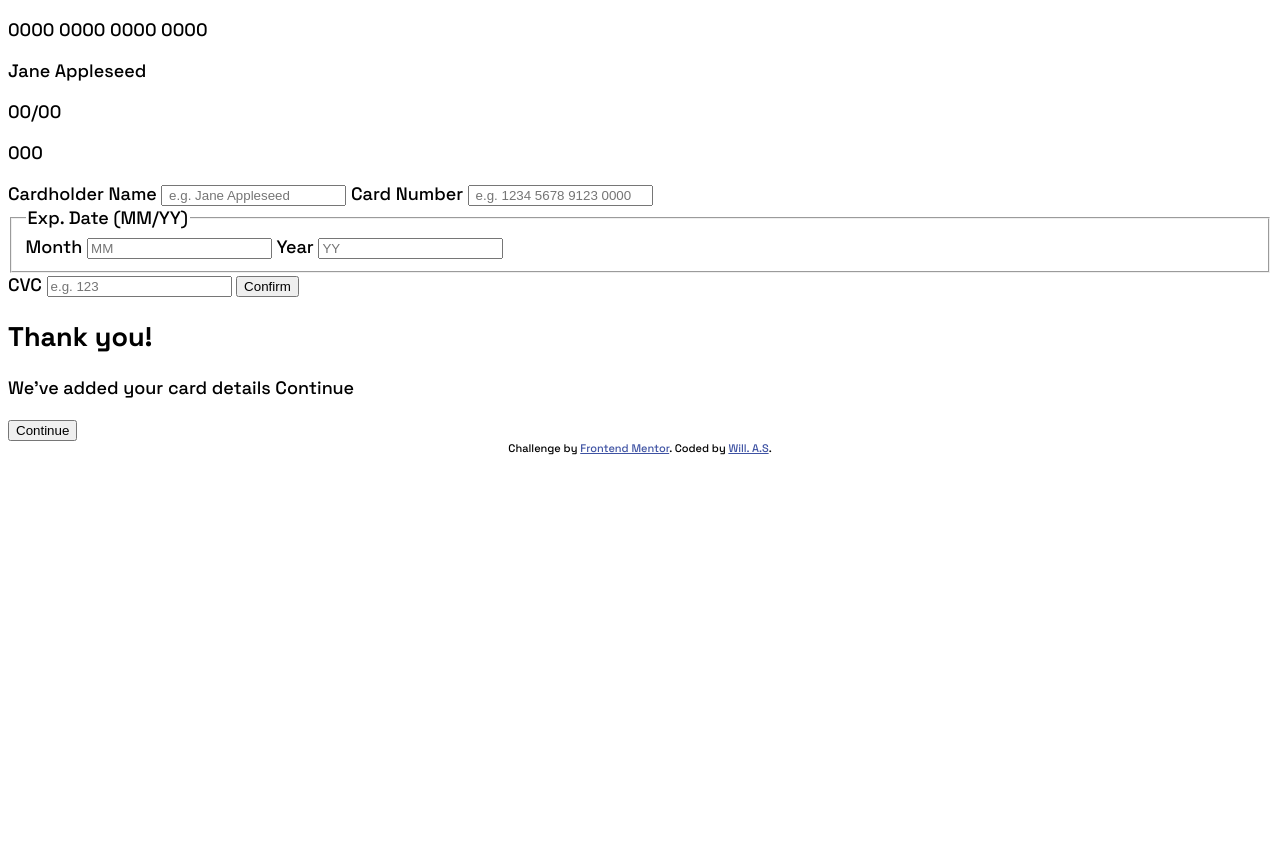
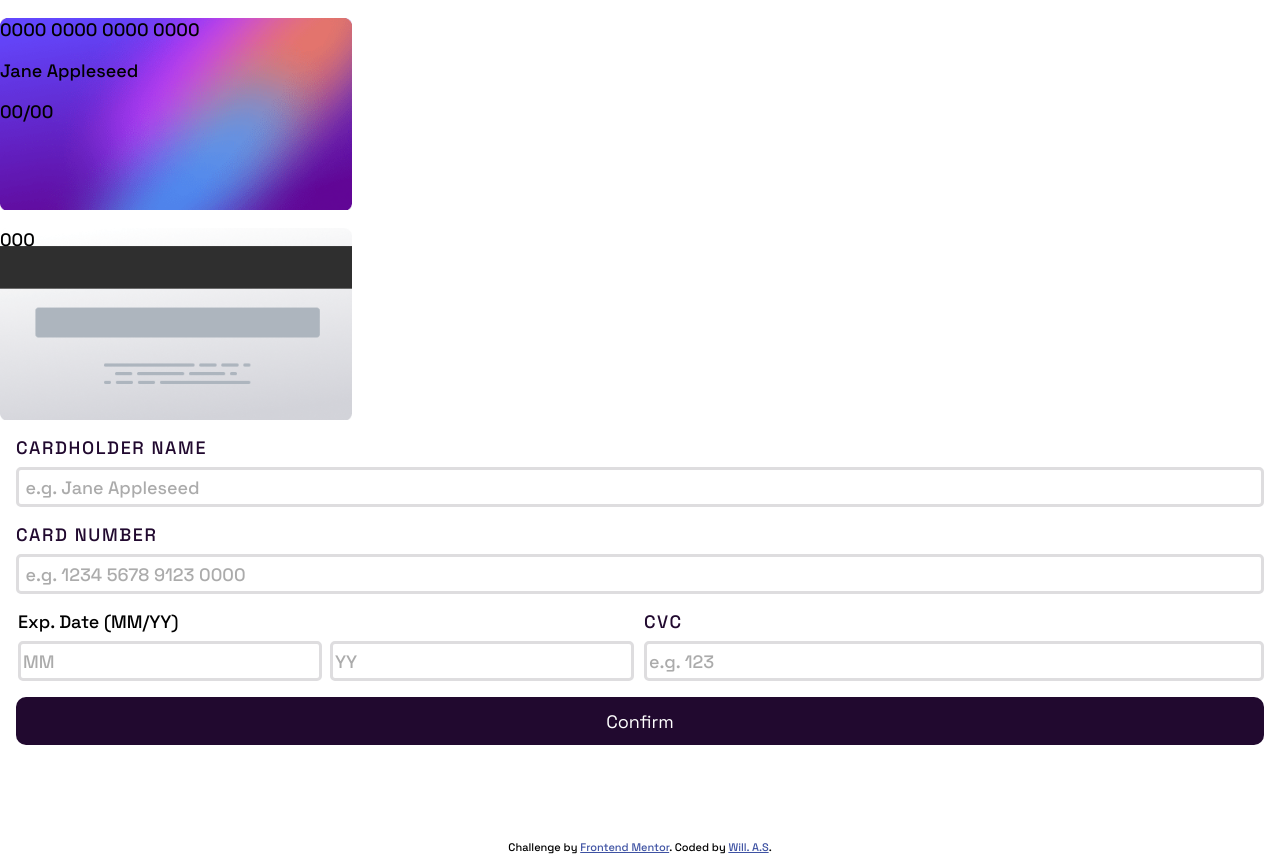
Before and after one commit to asmthli/interactive-card-details-form-main, a plain HTML site: page index.html in a window 1280 px wide. Before the commit the page ends 800 px from the top, so only its background shows below. Drawn offline with Linux system fonts and the light colour scheme.

Commit message:
Style and layout entry form

```diff
--- a/index.html
+++ b/index.html
@@ -31,7 +31,7 @@
                     <p class="card-front__name">Jane Appleseed</p>
                     <p class="cart-front__expiry">00/00</p>
                 </div>
-                <div class="card-back">
+                <div class="card-back card">
                     <p class="card-back__cvc">000</p>
                 </div>
             </section>
@@ -57,16 +57,19 @@
                         <input id="card-year" placeholder="YY" />
                     </fieldset>
 
-                    <label for="card-cvc">CVC</label>
-                    <input placeholder="e.g. 123" />
+                    <label class="card-form__cvc" for="card-cvc">CVC</label>
+                    <input class="card-form__cvc" placeholder="e.g. 123" />
 
-                    <button id="confirm-button" class="button-primary">
+                    <button
+                        id="confirm-button"
+                        class="button-primary button-primary--form"
+                    >
                         Confirm
                     </button>
                 </form>
             </section>
 
-            <section class="complete-display">
+            <section class="complete-display" hidden>
                 <h1>Thank you!</h1>
                 <p>We've added your card details Continue</p>
                 <button id="continue-button" class="button-primary">
--- a/style.css
+++ b/style.css
@@ -16,13 +16,123 @@
     --Light-grayish-violet: hsl(270, 3%, 87%);
     --Dark-grayish-violet: hsl(279, 6%, 55%);
     --Very-dark-violet: hsl(278, 68%, 11%);
+
+    --font-family: "Space Grotesk", sans-serif;
 }
 
+/* General Main Styles */
+
 body {
+    margin: 0;
+
     font-size: 1.125rem;
-    font-family: "Space Grotesk";
     font-weight: 500;
+    font-family: var(--font-family);
 }
+
+main {
+    display: grid;
+    grid-template-rows: 1fr 1fr;
+}
+
+.button-primary {
+    width: 20rem;
+    height: 3rem;
+    border: none;
+
+    border-radius: 10px;
+    color: var(--White);
+    background-color: var(--Very-dark-violet);
+    font-size: inherit;
+    font-family: inherit;
+}
+
+/* Card Styles */
+
+.card {
+    width: 22rem;
+    height: 12rem;
+
+    background-size: 100%;
+}
+
+.card-front {
+    background-image: url(/images/bg-card-front.png);
+}
+
+.card-back {
+    background-image: url(/images/bg-card-back.png);
+}
+
+/* Form Styles */
+
+label {
+    display: block;
+
+    text-transform: uppercase;
+    color: var(--Very-dark-violet);
+    letter-spacing: 0.1rem;
+}
+
+input {
+    width: 100%;
+    height: 2.5rem;
+    margin-bottom: 1rem;
+    margin-top: 0.5rem;
+
+    font-family: var(--font-family);
+    font-weight: inherit;
+    font-size: inherit;
+    color: var(--Light-grayish-violet);
+    border-radius: 5px;
+    border: 3px solid var(--Light-grayish-violet);
+}
+
+input::placeholder {
+    opacity: 60%;
+}
+
+.button-primary--form {
+    width: 100%;
+}
+
+form {
+    display: grid;
+    grid-template-rows: repeat(6, auto);
+    grid-template-columns: 1fr 1fr;
+    column-gap: 0.5rem;
+
+    padding: 1rem;
+}
+
+form > * {
+    grid-column-end: span 2;
+}
+
+.month-year-input {
+    grid-column: 1;
+    grid-row-end: span 2;
+
+    display: flex;
+    column-gap: 0.5rem;
+
+    border: none;
+    padding: 0;
+}
+
+.month-year-input legend {
+    padding: 0;
+}
+
+.month-year-input label {
+    display: none;
+}
+
+.card-form__cvc {
+    grid-column: 2;
+}
+
+/* Footer Styles */
 
 .attribution {
     font-size: 11px;
```
